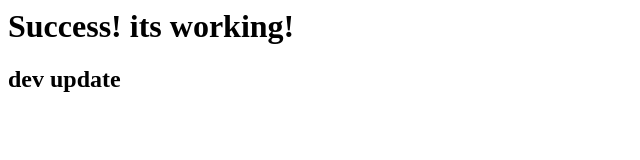
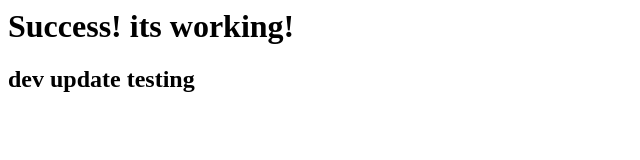
Before and after one commit to baihaqilp/testing1, a plain HTML site: page index.html in a window 1280 px wide. Shown: the full height of the page, 0-640 px from the left. Drawn offline with Linux system fonts and the light colour scheme.

Commit message:
dev commit

```diff
--- a/index.html
+++ b/index.html
@@ -4,6 +4,6 @@
     </head>
     <body>
         <h1>Success!  its working!</h1>
-	<h2>dev update</h2>
+	<h2>dev update testing</h2>
 </body>
 </html>
```
